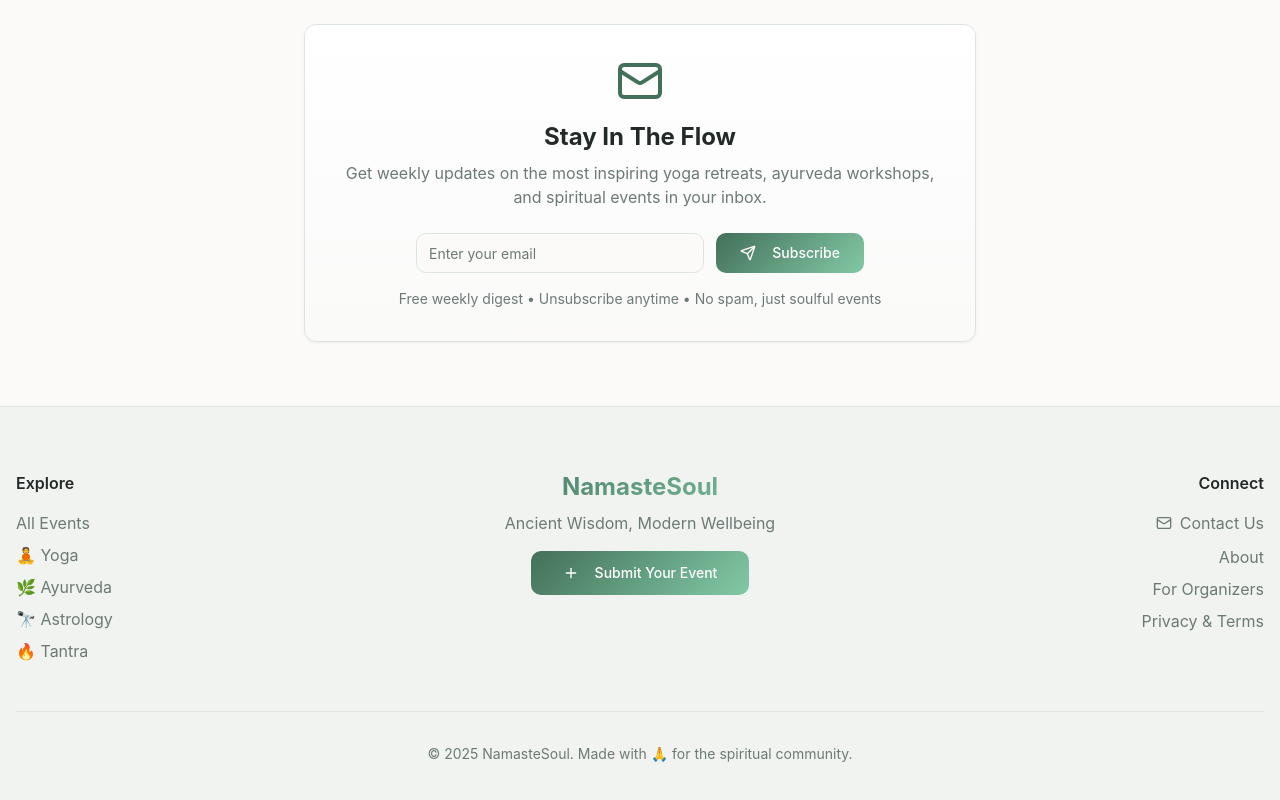
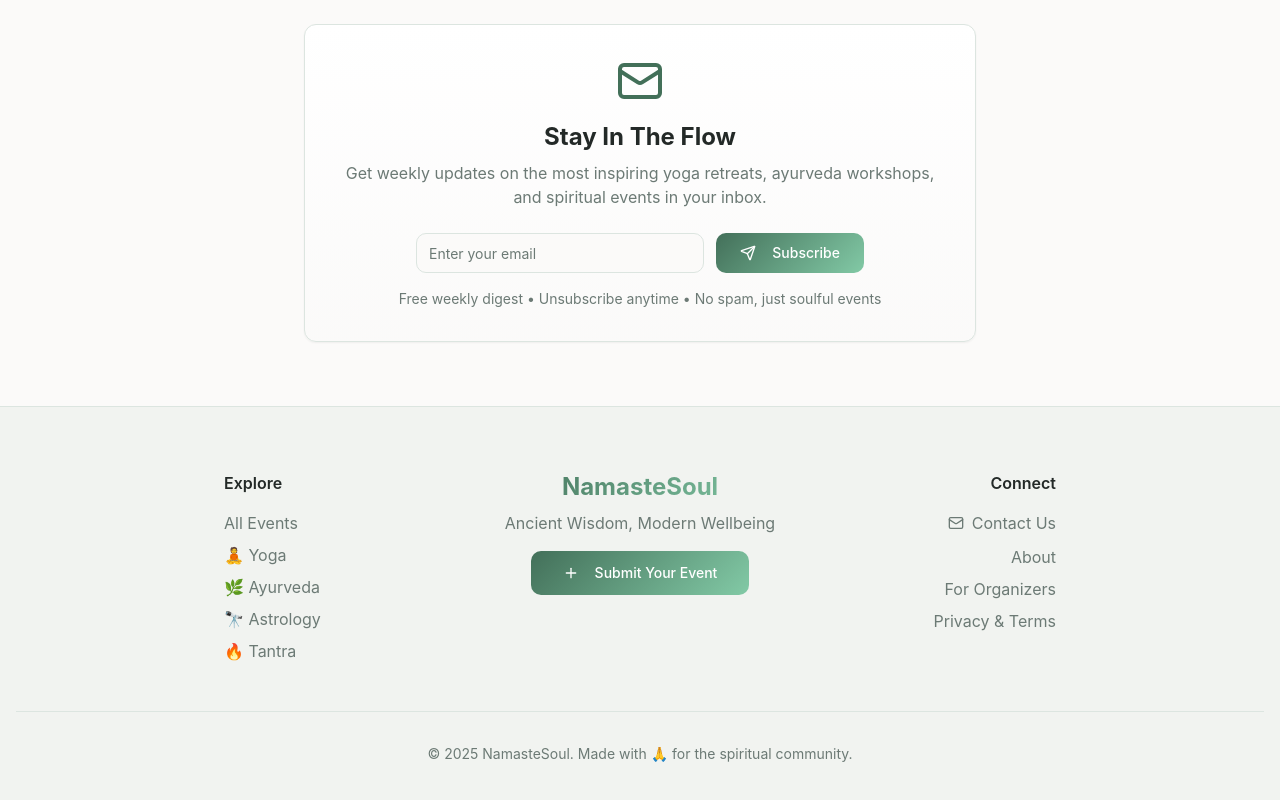
Before and after one commit to agrawaltejas/namaste-soul, a React (Vite) app: page / in a window 1280 px wide. Shown: the part 5923-6723 px from the top of the page. Built offline with nearby package versions, Linux system fonts and the light colour scheme.

Commit message:
Fix footer alignment

```diff
--- a/src/components/Footer.tsx
+++ b/src/components/Footer.tsx
@@ -5,9 +5,9 @@ const Footer = () => {
   return (
     <footer className="bg-primary/5 border-t border-border">
       <div className="container mx-auto px-4 py-16">
-        <div className="grid grid-cols-1 md:grid-cols-3 gap-8 items-start">
+        <div className="grid grid-cols-1 md:grid-cols-3 gap-8 items-start max-w-4xl mx-auto">
           {/* Quick Links - Left */}
-          <div className="text-center md:text-left">
+          <div className="text-center md:text-left md:pl-8">
             <h4 className="font-semibold mb-4">Explore</h4>
             <ul className="space-y-2 text-muted-foreground">
               <li><a href="#explore" className="hover:text-primary transition-smooth">All Events</a></li>
@@ -37,7 +37,7 @@ const Footer = () => {
           </div>
 
           {/* Contact & Legal - Right */}
-          <div className="text-center md:text-right">
+          <div className="text-center md:text-right md:pr-8">
             <h4 className="font-semibold mb-4">Connect</h4>
             <ul className="space-y-2 text-muted-foreground">
               <li>
```
